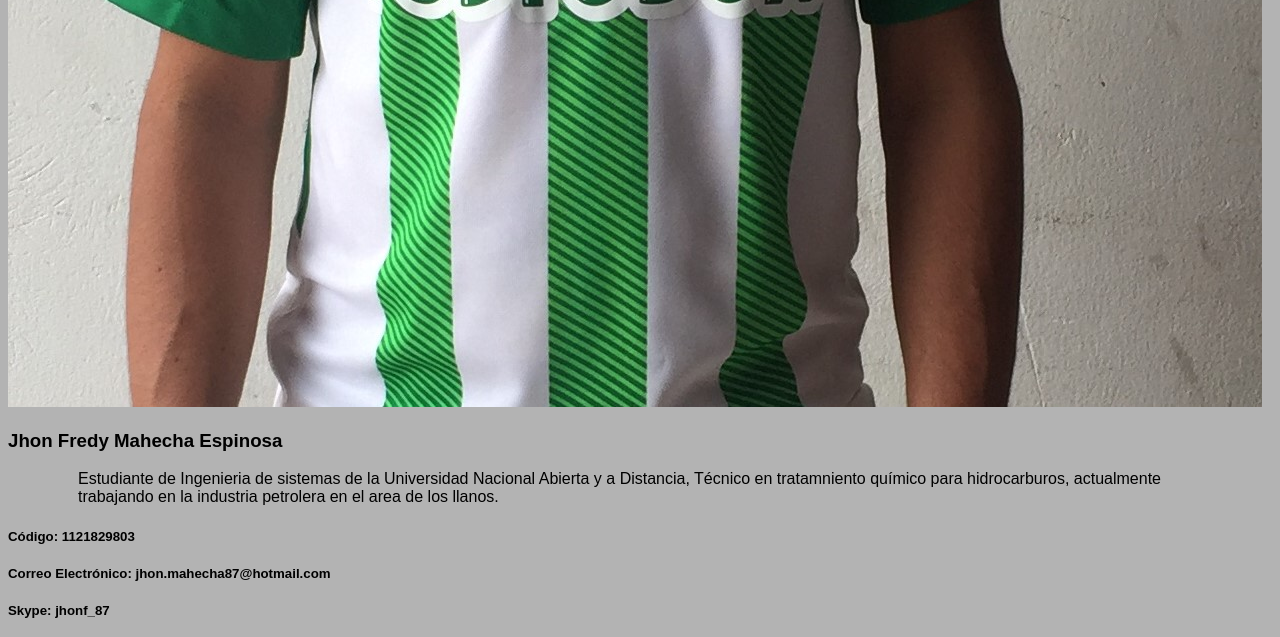
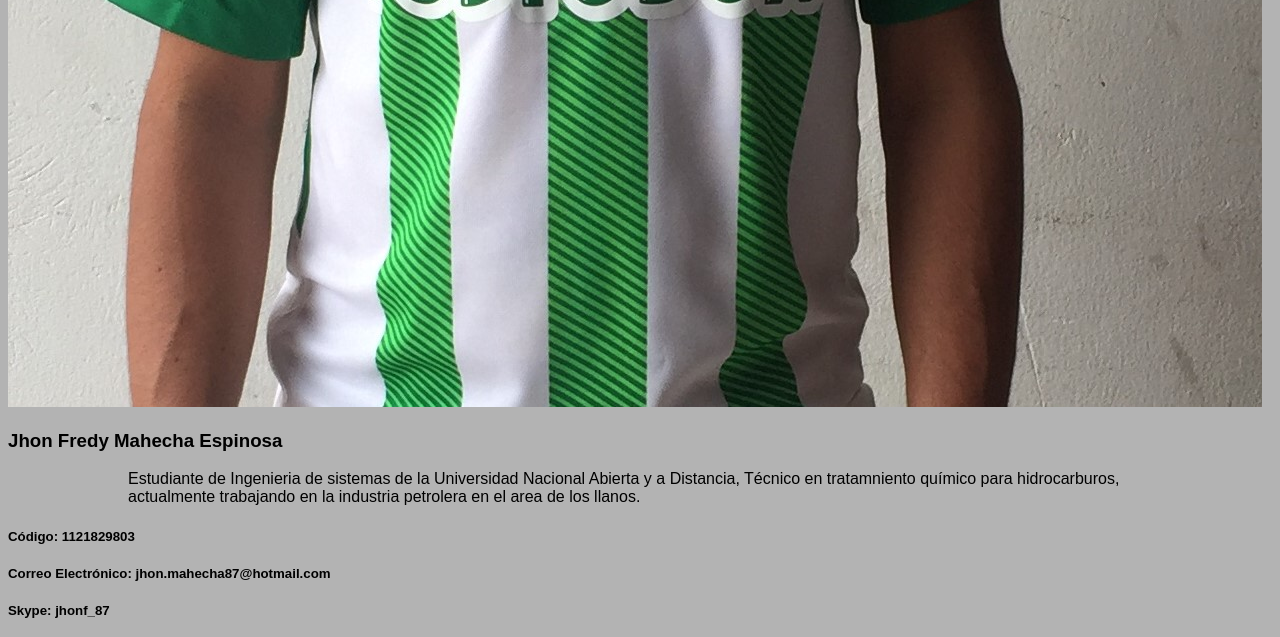
Before and after one commit to jhonmahecha87/OviUnad_DSW_Fase3, a website: page Desarrolladores.html in a window 1280 px wide. Shown: the part 1819-2456 px from the top of the page. Drawn offline with Linux system fonts and the light colour scheme.

Commit message:
Update Desarrolladores.html

```diff
--- a/Desarrolladores.html
+++ b/Desarrolladores.html
@@ -40,7 +40,7 @@ and open the template in the editor.
         </div style="text-align: center;">
             <img class="Jhon Mahecha" src="Img/Jhon Mahecha.jpg">
             <h3>Jhon Fredy Mahecha Espinosa</h3>
-            <p style="margin-left: 70px; margin-right: 70px;">Estudiante de Ingenieria de sistemas de la Universidad Nacional Abierta y a Distancia, Técnico en tratamniento químico para hidrocarburos, actualmente trabajando en la industria petrolera en el area de los llanos.</p>
+            <p style="margin-left: 120px; margin-right: 120px;">Estudiante de Ingenieria de sistemas de la Universidad Nacional Abierta y a Distancia, Técnico en tratamniento químico para hidrocarburos, actualmente trabajando en la industria petrolera en el area de los llanos.</p>
             <h5>Código: 1121829803</h5>
             <h5>Correo Electrónico: jhon.mahecha87@hotmail.com</h5>
             <h5>Skype: jhonf_87</h5>
```
